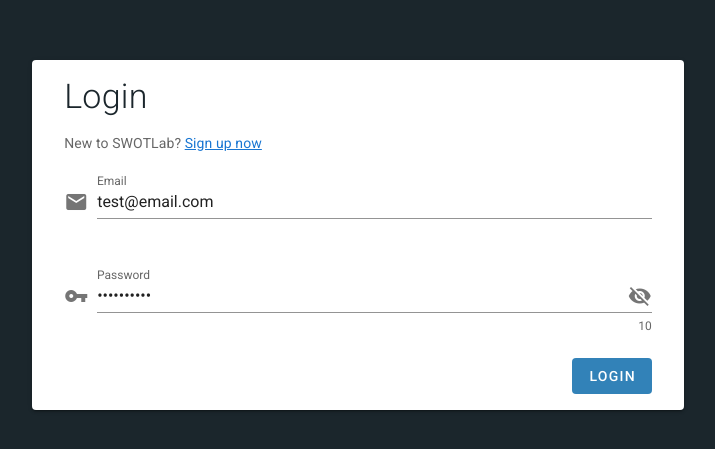
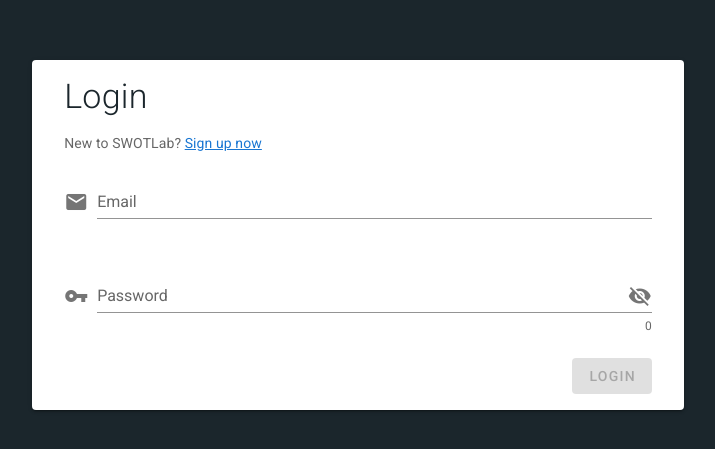
Before and after one commit to brunosilva5/Advanced-Information-Systems, a Nuxt app in the folder frontend/: page /auth/login in a window 1280 px wide. Shown: the part 165-614 px from the top of the page, without its empty margins (282-997 px from the left). Built offline with nearby package versions, Linux system fonts and the light colour scheme; no server answers.

Commit message:
:art: Remove PlaceHolder credentials

```diff
--- a/frontend/pages/auth/login.vue
+++ b/frontend/pages/auth/login.vue
@@ -96,8 +96,8 @@ export default {
 
     // Login Payload
     login: {
-      email: "test@email.com",
-      password: "test321123",
+      email: "",
+      password: "",
     },
   }),
   // Methods
```
